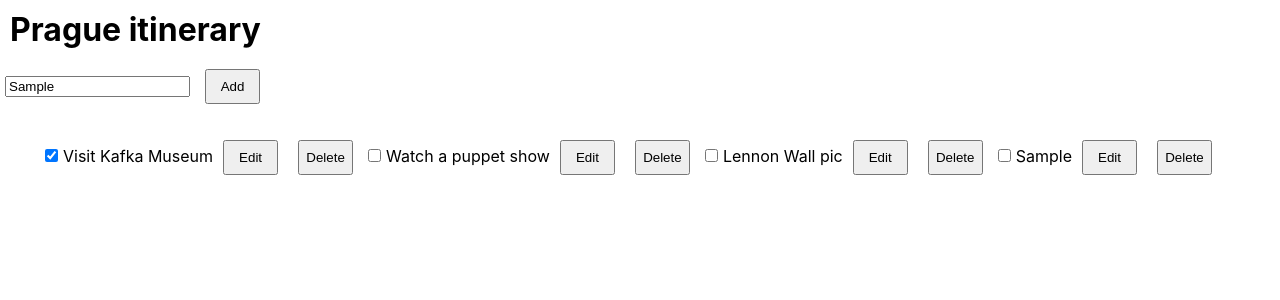
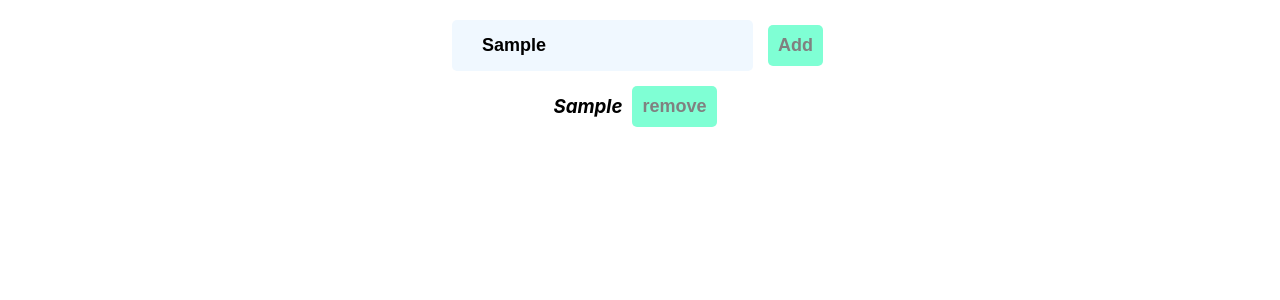
Before and after one commit to Yasir-ali-dev/react-hooks, a React (Create React App) app: page / in a window 1280 px wide. Both pictures are taken after typing "Sample" into the empty fields and a click on the button "Add". Shown: the top 300 px of the page. Built offline with nearby package versions, Linux system fonts and the light colour scheme.

Commit message:
modal content mini project added

```diff
--- a/src/App.css
+++ b/src/App.css
@@ -3,12 +3,44 @@
   margin: 15px 15px;
 }
 
+.box{
+  background-color: blanchedalmond;
+  width: "150px";
+  height: "50px";
+}
+
+u,i{
+  text-decoration: none;
+}
+
+.Modal{
+  margin: 10px 10px;
+  border: none;
+  border-radius: 5px;
+  font-weight: 600;
+  font-size: large;
+  color: rgb(96, 129, 173);
+  padding: 10px 10px;
+}
+input{
+  border: none;
+  background-color: aliceblue;
+  border-radius: 5px;
+  font-weight: 600;
+  font-size: large;
+  padding: 15px 30px;
+}
 
 
 button{
-  width: 55px;
-  height: 35px;
   margin: 10px 10px;
+  border: none;
+  background-color: aquamarine;
+  border-radius: 5px;
+  font-weight: 600;
+  font-size: large;
+  color: grey;
+  padding: 10px 10px;
 }
 
 input{
--- a/src/App.js
+++ b/src/App.js
@@ -1,13 +1,14 @@
 import "./App.css";
-import TodoApp from "./useReducerContainer/Todo/TodoApp";
+// import TodoApp from "./useReducerContainer/Todo/TodoApp";
 // import UseReducerForm from "./useReducerContainer/UseReducerForm";
 // import UseReducer_A from "./useReducerContainer/UseReducer_A";
 // import UseReducer_B from "./useReducerContainer/UseReducer_B";
+import UseReducerModal from "./modalApp/UseReducerModal";
 
 function App() {
   return (
-    <div>
-      <TodoApp />
+    <div className="App">
+      <UseReducerModal />
     </div>
   );
 }
--- /dev/null
+++ b/src/modalApp/Modal.jsx
@@ -0,0 +1,17 @@
+import React, { useEffect } from 'react';
+
+const Modal = ({modalContent,onClose}) => {
+   useEffect(()=>{
+    setTimeout(()=>{
+        onClose();
+    },2000)
+   },[]);
+
+  return (
+    <div className='Modal'>
+      <h3>{modalContent}</h3>
+    </div>
+  )
+}
+
+export default Modal;
--- /dev/null
+++ b/src/modalApp/UseReducerModal.jsx
@@ -0,0 +1,93 @@
+import React, { useReducer, useState } from 'react';
+import Modal from './Modal';
+
+const defaultState = {
+    people: [],
+    isModalOpen: false,
+    modalContent: '',
+};
+
+const reducer =(state,action )=>{
+    switch(action.type){
+      case "CLOSE_MODAL":{
+        return {
+          people: [...state.people],
+          isModalOpen : false,
+          modalContent: "",
+        }
+      }
+      case "ADD_PERSON":{
+        return{
+          people: [
+            ...state.people,
+            {id:Math.random()*1200000, name : action.name }
+          ],
+          isModalOpen:true,
+          modalContent: `${action.name} Added`
+        }
+      }
+      case "REMOVE_PERSON":{
+        return{
+          people : state.people.filter(person => person.id !== action.personId),
+          modalContent:`removed Successfully`,
+          isModalOpen:true,
+        }
+      }
+      default :{
+        throw Error ("Unknown Type Error");
+      }
+    }
+}
+
+const UseReducerModal = () => {
+  const [state,dispatch]=useReducer(reducer,defaultState);
+  const [name,setName]=useState("");
+
+  const handleClose=()=>{
+    dispatch({type:"CLOSE_MODAL"})
+  }
+
+  return (
+    <div style={{display:"flex",flexDirection:"column"}}>
+      <section>
+      {
+        state.isModalOpen
+        &&
+        <Modal onClose={handleClose} modalContent={state.modalContent}/>
+      }
+      </section>
+      <form>
+        <input
+          type="text"
+          name='name'
+          placeholder='Enter Name ..'
+          value={name}
+          onChange={(e)=> setName(e.target.value)}
+        />
+        <button
+          type='submit'
+          onClick={(e)=>{
+            e.preventDefault();
+            return dispatch({type:"ADD_PERSON",name:name})
+          }}
+        >Add</button>
+      </form>
+      <u>
+        {state.people.map((person,index)=>{
+          return (
+            <i
+                key={index}
+                style={{display:"flex",flexDirection:"row",justifyContent:"center"}}>
+              <h3>{person.name}</h3>
+              <button
+                onClick={()=> dispatch({type:"REMOVE_PERSON",personId:person.id})}
+              >remove</button>
+            </i>
+          )
+        })}
+      </u>
+    </div>
+  )
+}
+
+export default UseReducerModal;
```
